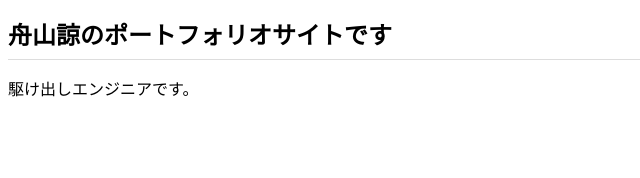
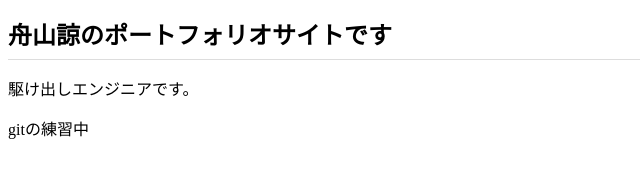
Before and after one commit to ashipan/ashipan.github.io, a plain HTML site: page index.html in a window 1280 px wide. Shown: the whole page, without its empty margins (0-640 px from the left). Drawn offline with Linux system fonts and the light colour scheme.

Commit message:
initial commit

```diff
--- a/index.html
+++ b/index.html
@@ -10,5 +10,6 @@
 <body>
     <h1>舟山諒のポートフォリオサイトです</h1>
     <p>駆け出しエンジニアです。</p>
+    <p>gitの練習中</p>
 </body>
 </html>
```
